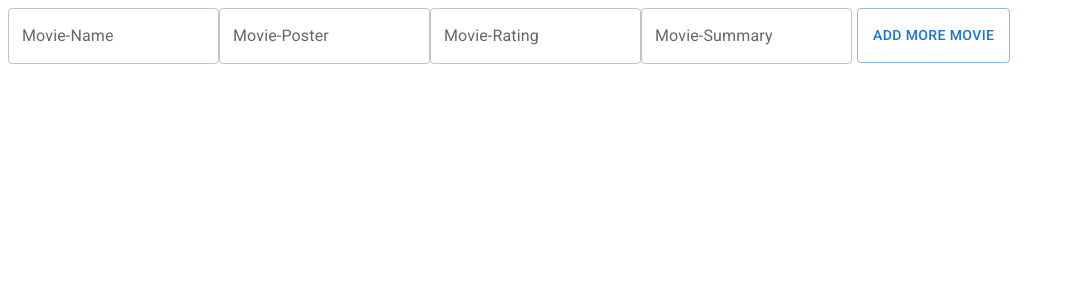
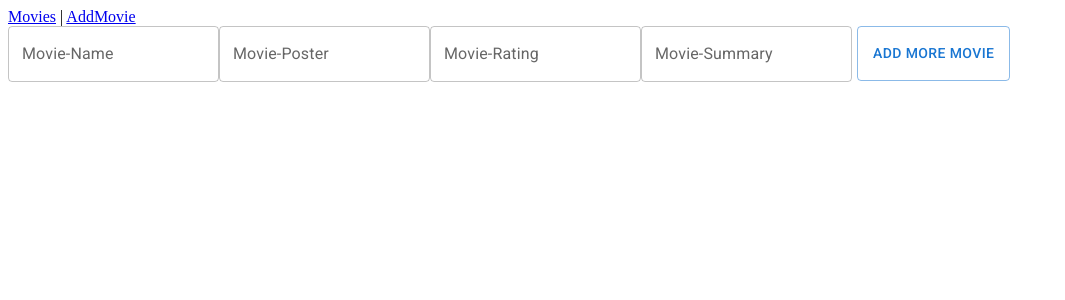
Before and after one commit to Jacobj10-oss/movie-app-task, a React (Vite) app: page /movies/add in a window 1280 px wide. Shown: the top 300 px of the page, without its empty margins (0-1065 px from the left). Built offline with nearby package versions, Linux system fonts and the light colour scheme; no server answers.

Commit message:
added expanded arrow successfully in presentation data

```diff
--- /dev/null
+++ b/src/Addmovie.jsx
@@ -0,0 +1,67 @@
+import {useState} from 'react';
+import Button from '@mui/material/Button';
+import TextField from '@mui/material/TextField';
+
+export function AddMovie () {
+  const [name, setName] = useState ('');
+  const [poster, setPoster] = useState ('');
+  const [rating, setRating] = useState ('');
+  const [summary, setSummary] = useState ('');
+
+  const createMovie = () => {
+    const newMovie = {
+      name: name,
+      poster: poster,
+      rating: rating,
+      summary: summary,
+    };
+    fetch ('https://6971d21532c6bacb12c49d43.mockapi.io/moviesdata', {
+      method: 'POST',
+      headers: {'Content-Type': 'application/json'},
+      body: JSON.stringify (newMovie),
+    });
+  };
+
+  return (
+    <div className="add-movie-container">
+
+      <div className="movie-add-container">
+
+        <TextField
+          label="Movie-Name"
+          variant="outlined"
+          onChange={event => setName (event.target.value)}
+          value={name}
+        />
+
+        <TextField
+          label="Movie-Poster"
+          variant="outlined"
+          onChange={event => setPoster (event.target.value)}
+          value={poster}
+        />
+
+        <TextField
+          label="Movie-Rating"
+          variant="outlined"
+          onChange={event => setRating (event.target.value)}
+          value={rating}
+        />
+
+        <TextField
+          label="Movie-Summary"
+          variant="outlined"
+          onChange={event => setSummary (event.target.value)}
+          value={summary}
+        />
+      </div>
+
+      <div className="add-more-movies-button">
+        <Button variant="outlined" onClick={() => createMovie ()}>
+          Add More Movie
+        </Button>
+      </div>
+
+    </div>
+  );
+}
--- a/src/App.jsx
+++ b/src/App.jsx
@@ -3,6 +3,7 @@ import { NavLink, Link } from "react-router";
 import { Movies } from "./Movies";
 import { Likedislike } from "./Likedislike";
 import { Moviesdata } from "./Moviesdata";
+import { AddMovie } from "./Addmovie";
 
 
 
@@ -11,15 +12,18 @@ function App() {
 
   return (
     <>
-    <Moviesdata/>
+    {/* <Moviesdata/> */}
 
 
-    {/* <nav>
-        <Link to="/movies">Movies</Link>
+
+    <nav>
+        <Link to="/movies">Movies</Link> | <Link to="/movies/add">AddMovie</Link>
+
     </nav>
       <Routes>
-      <Route path="movies" element={<Movies/>} />
-    </Routes> */}
+      <Route path="movies" element={<Moviesdata/>} />
+      <Route path="movies/add" element={<AddMovie/>} />
+    </Routes>
     </>
   )
 }
--- a/src/Movies.jsx
+++ b/src/Movies.jsx
@@ -1,9 +1,18 @@
 import {useState} from 'react';
 import {Likedislike} from './Likedislike';
+import ExpandMoreIcon from '@mui/icons-material/ExpandMore';
+import ExpandLessIcon from '@mui/icons-material/ExpandLess';
+import Button from '@mui/material/Button';
+import IconButton from '@mui/material/IconButton';
 
-import Button from '@mui/material/Button';
-
-export function Movies({name, poster, rating, summary, deletemovie}) {
+export function Movies({
+  name,
+  poster,
+  rating,
+  summary,
+  deletemovie,
+  editmovie,
+}) {
   const [show, setShow] = useState (false);
 
   return (
@@ -15,6 +24,15 @@ export function Movies({name, poster, rating, summary, deletemovie}) {
         <div className="movie-name">
           <h3>{name}</h3>
         </div>
+        <div className="movie-summary-button">
+          <IconButton aria-label="toggle" onClick={() => setShow (!show)}>
+            {show
+              ? <ExpandMoreIcon color="primary" />
+              : <ExpandLessIcon color="primary" />}
+
+          </IconButton>
+
+        </div>
 
         <div className="movie-rating">
           <h3>
@@ -24,16 +42,12 @@ export function Movies({name, poster, rating, summary, deletemovie}) {
 
       </div>
 
-      <div className="movie-summary-button">
-        <Button variant="outlined" onClick={() => setShow (!show)}>
-          Summary
-        </Button>
-      </div>
-
       {show
         ? <div className="movie-summary">
             <p>
+
               {summary}
+
             </p>
 
           </div>
@@ -44,6 +58,10 @@ export function Movies({name, poster, rating, summary, deletemovie}) {
           <Likedislike />
         </div>
         <div>
+          {editmovie}
+
+        </div>
+        <div>
           {deletemovie}
         </div>
 
--- a/src/Moviesdata.jsx
+++ b/src/Moviesdata.jsx
@@ -4,8 +4,9 @@ import {Movies} from './Movies';
 import Button from '@mui/material/Button';
 import DeleteIcon from '@mui/icons-material/Delete';
 import IconButton from '@mui/material/IconButton';
+import ModeEditIcon from '@mui/icons-material/ModeEdit';
+import TextField from '@mui/material/TextField';
 
-import TextField from '@mui/material/TextField';
 
 export function Moviesdata () {
   const [movies, setMovies] = useState ([]);
@@ -34,67 +35,16 @@ export function Moviesdata () {
       .then (() => moviedataclone ());
   };
 
-
-
-  const [name, setName] = useState ('');
-  const [poster, setPoster] = useState ('');
-  const [rating, setRating] = useState ('');
-  const [summary, setSummary] = useState ('');
-
-  const addNewMovie = {
-    name: name,
-    poster: poster,
-    rating: rating,
-    summary: summary,
+  const editmovie = id => {
+    fetch (`https://6971d21532c6bacb12c49d43.mockapi.io/moviesdata/${id}`, {
+      method: 'UPDATE',
+    })
+      .then (res => res.json ())
+      .then (() => moviedataclone ());
   };
 
   return (
     <section className="movisdata-list-container">
-
-      <div className='add-movie-container'>
-
-      <div className="movie-add-container">
-
-        <TextField
-          label="Movie-Name"
-          variant="outlined"
-          onChange={event => setName (event.target.value)}
-          value={name}
-        />
-
-        <TextField
-          label="Movie-Poster"
-          variant="outlined"
-          onChange={event => setPoster (event.target.value)}
-          value={poster}
-        />
-
-        <TextField
-          label="Movie-Rating"
-          variant="outlined"
-          onChange={event => setRating (event.target.value)}
-          value={rating}
-        />
-
-        <TextField
-          label="Movie-Summary"
-          variant="outlined"
-          onChange={event => setSummary (event.target.value)}
-          value={summary}
-        />
-         </div>
-
-        <div className="add-more-movies-button">
-          <Button
-            variant="outlined"
-            onClick={() => setMovies ([addNewMovie, ...movies])}
-          >
-            Add More Movie
-          </Button>
-        </div>
-
-      </div>
-
 
       <div className="moviedata-list-container">
 
@@ -119,6 +69,19 @@ export function Moviesdata () {
 
               </div>
             }
+            editmovie={
+              <div className="delete-button">
+
+                <IconButton
+                  aria-label="delete"
+                  color="primary"
+                  onClick={() => editmovie (id)}
+                >
+                  <ModeEditIcon />
+                </IconButton>
+
+              </div>
+            }
           />
         ))}
       </div>
@@ -126,3 +89,66 @@ export function Moviesdata () {
     </section>
   );
 }
+
+// export function AddMovie () {
+//   const [name, setName] = useState ('');
+//   const [poster, setPoster] = useState ('');
+//   const [rating, setRating] = useState ('');
+//   const [summary, setSummary] = useState ('');
+//   const createMovie = () => {
+//     const newMovie = {
+//       name: name,
+//       poster: poster,
+//       rating: rating,
+//       summary: summary,
+//     };
+//     fetch ('https://6971d21532c6bacb12c49d43.mockapi.io/moviesdata', {
+//       method: 'POST',
+//       headers: {'Content-Type': 'application/json'},
+//       body:JSON.stringify(newMovie)
+//     });
+//   };
+
+//   return (
+//     <div className="add-movie-container">
+
+//       <div className="movie-add-container">
+
+//         <TextField
+//           label="Movie-Name"
+//           variant="outlined"
+//           onChange={event => setName (event.target.value)}
+//           value={name}
+//         />
+
+//         <TextField
+//           label="Movie-Poster"
+//           variant="outlined"
+//           onChange={event => setPoster (event.target.value)}
+//           value={poster}
+//         />
+
+//         <TextField
+//           label="Movie-Rating"
+//           variant="outlined"
+//           onChange={event => setRating (event.target.value)}
+//           value={rating}
+//         />
+
+//         <TextField
+//           label="Movie-Summary"
+//           variant="outlined"
+//           onChange={event => setSummary (event.target.value)}
+//           value={summary}
+//         />
+//       </div>
+
+//       <div className="add-more-movies-button">
+//         <Button variant="outlined" onClick={() => createMovie ()}>
+//           Add More Movie
+//         </Button>
+//       </div>
+
+//     </div>
+//   );
+// }
--- a/src/index.css
+++ b/src/index.css
@@ -15,7 +15,7 @@
 
 .movie-name-rating{
     display: flex;
-    justify-content: space-between;
+    /* justify-content: space-between; */
     place-items: center;
 }
 
@@ -30,14 +30,6 @@
 
 }
 
-.movie-summary-button > Button:hover{
-    background-color: black;
-    color: rgb(255, 255, 255);
-    transform: scale(1.1);
-    transition: 0.5s;
-
-
-}
 
 .like-dislike-container{
     display: flex;
@@ -72,10 +64,9 @@
 
 .add-movie-container{
     display: flex;
-    margin-bottom: 8px;
+    margin-bottom: 10px;
     gap: 5px;
     Button{
-
         height: 55px;
     }
 }
```
